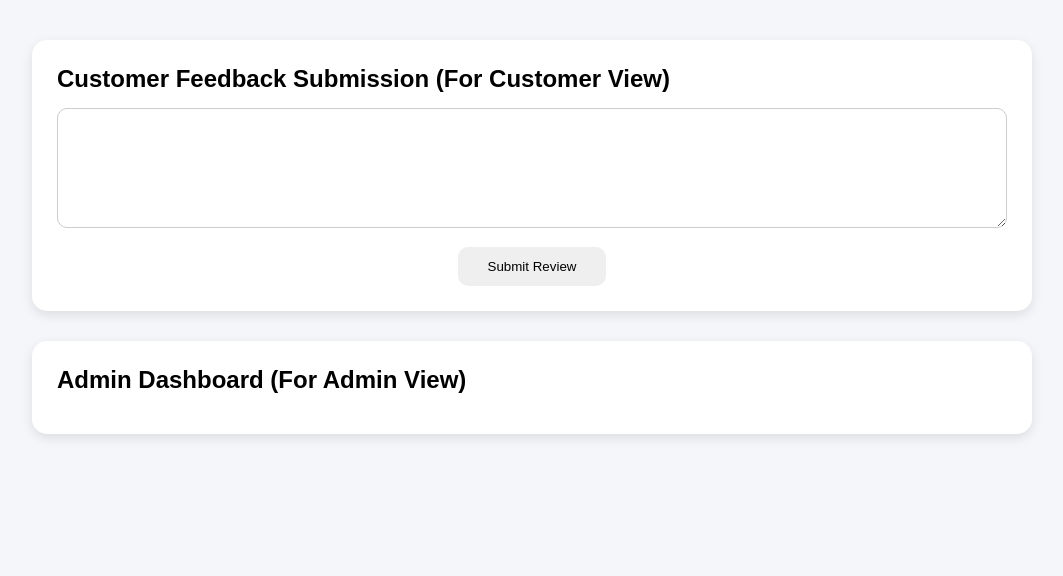
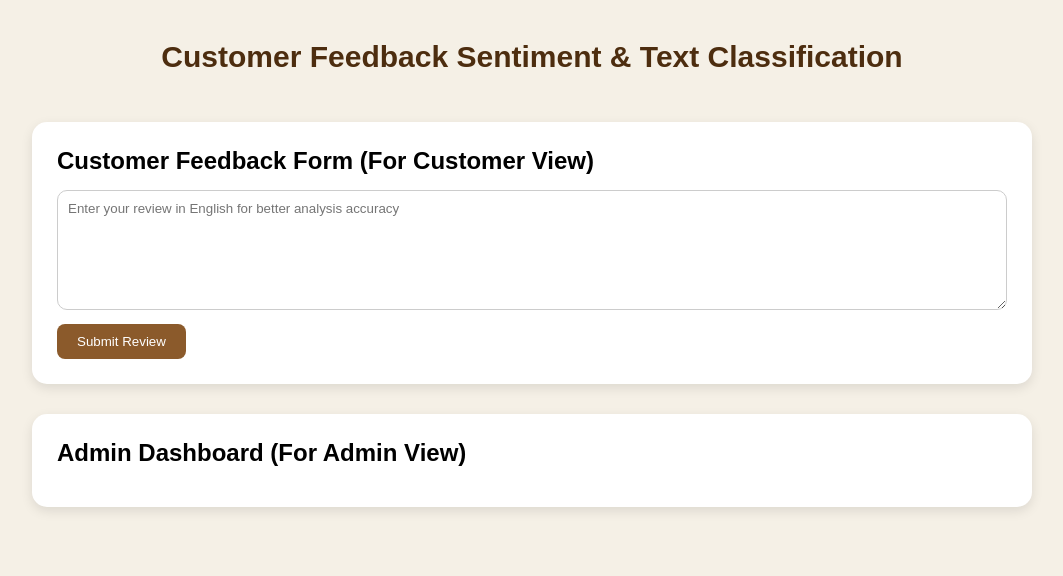
Before and after one commit to freaahhh/GROUP_PROJECT_649, a Flask app: page / in a window 1280 px wide. Shown: the top 576 px of the page, without its empty margins (108-1171 px from the left). Run offline with Flask 3, Linux system fonts and the light colour scheme.

Commit message:
Completed

```diff
--- a/main.py
+++ b/main.py
@@ -1,17 +1,19 @@
 from flask import Flask, render_template, request
 import pandas as pd
 import os
-
-from vaderSentiment.vaderSentiment import SentimentIntensityAnalyzer
 
 from sklearn.feature_extraction.text import TfidfVectorizer
 from sklearn.naive_bayes import MultinomialNB
 from sklearn.pipeline import make_pipeline
 
+from vaderSentiment.vaderSentiment import SentimentIntensityAnalyzer
+from deep_translator import GoogleTranslator
+from langdetect import detect
+
 app = Flask(__name__)
 
 # ==========================
-# SENTIMENT ANALYSIS
+# SENTIMENT ANALYSIS (VADER)
 # ==========================
 
 analyzer = SentimentIntensityAnalyzer()
@@ -25,6 +27,27 @@ def analyze_vader(text):
         return "Negative"
     else:
         return "Neutral"
+
+# ==========================
+# TRANSLATION + LANGUAGE CHECK
+# ==========================
+
+def is_english(text):
+    try:
+        return detect(text) == "en"
+    except:
+        return False
+
+def translate_to_english(text):
+    return GoogleTranslator(source='auto', target='en').translate(text)
+
+def preprocess_text(text):
+    text = text.strip()
+
+    if is_english(text):
+        return text
+    else:
+        return translate_to_english(text)
 
 # ==========================
 # TRAIN ML MODEL
@@ -55,7 +78,7 @@ if not os.path.exists("submitted_reviews.csv"):
     ).to_csv("submitted_reviews.csv", index=False)
 
 # ==========================
-# HOME PAGE
+# HOME ROUTE
 # ==========================
 
 @app.route("/", methods=["GET", "POST"])
@@ -63,11 +86,16 @@ def home():
 
     if request.method == "POST":
 
-        review = request.form["review"]
+        review = request.form["review"].strip()
 
-        sentiment = analyze_vader(review)
-        category = classify_text(review)
+        # preprocess (language handling)
+        translated_review = preprocess_text(review)
 
+        # NLP processing
+        sentiment = analyze_vader(translated_review)
+        category = classify_text(translated_review)
+
+        # save to CSV
         new_row = pd.DataFrame({
             "Review": [review],
             "Sentiment": [sentiment],
@@ -78,9 +106,11 @@ def home():
             "submitted_reviews.csv",
             mode="a",
             header=False,
-            index=False
+            index=False,
+            encoding="utf-8"
         )
 
+    # admin dashboard data
     admin_data = pd.read_csv("submitted_reviews.csv")
 
     return render_template(
@@ -88,5 +118,9 @@ def home():
         admin_data=admin_data.to_dict("records")
     )
 
+# ==========================
+# RUN APP
+# ==========================
+
 if __name__ == "__main__":
     app.run(debug=True)
--- a/templates/index.html
+++ b/templates/index.html
@@ -2,7 +2,7 @@
 <html>
 
 <head>
-    <title>Cafe Review Analysis System</title>
+    <title>Kafféa: Customer Feedback Sentiment & Text Classification</title>
 
     <style>
         * {
@@ -13,7 +13,7 @@
         }
 
         body {
-            background: #f4f6f9;
+            background: #f5f0e6;
             padding: 40px;
         }
 
@@ -30,6 +30,14 @@
             margin-bottom: 30px;
         }
 
+        .title_body {
+            text-align: center;
+            font-size: 30px;
+            font-weight: bold;
+            margin-bottom: 30px;
+            color: #4d2d0f;
+        }
+
         h2 {
             margin-bottom: 15px;
         }
@@ -43,18 +51,23 @@
         }
 
         button {
-            margin-top: 15px;
-            display: block;
-            margin-left: auto;
-            margin-right: auto;
-            padding: 12px 30px;
+            margin-top: 10px;
+            padding: 10px 20px;
+            cursor: pointer;
+            background-color: #8B5A2B;
+            color: white;
             border: none;
-            border-radius: 10px;
-            cursor: pointer;
+            border-radius: 8px;
+            transition: 0.3s;
+        }
+
+        button:hover {
+            background-color: #6F4421;
         }
 
         .review-card {
-            background: #f8f8f8;
+            background: #f7f1d4;
+            border-left: 5px solid #8B5A2B;
             padding: 15px;
             border-radius: 10px;
             margin-top: 15px;
@@ -70,21 +83,21 @@
 
     <div class="container">
 
+        <h1 class="title_body"> Customer Feedback Sentiment & Text Classification</h1></br>
+
         <!-- CUSTOMER VIEW -->
 
         <div class="card">
 
-            <h2>Customer Feedback Submission (For Customer View)</h2>
+            <h2>Customer Feedback Form (For Customer View)</h2>
 
-            <form method="POST">
-
-                <textarea name="review" placeholder="Enter your review..." required>
-            </textarea>
+            <form method="POST" onsubmit="return validateReview()">
+                <textarea name="review" placeholder="Enter your review in English for better analysis accuracy"
+                    required></textarea>
 
                 <button type="submit">
                     Submit Review
                 </button>
-
             </form>
 
         </div>
@@ -125,3 +138,34 @@
 </body>
 
 </html>
+
+
+<!-- If Customer Submimt Wrong Format in The Form-->
+<script>
+    function validateReview() {
+
+        let review = document.querySelector("textarea[name='review']").value.trim();
+
+        let wordCount = review.split(/\s+/).length;
+
+        // empty check
+        if (review.length === 0) {
+            alert("Please enter a review.");
+            return false;
+        }
+
+        // too short check
+        if (wordCount < 3) {
+            alert("Please enter at least 3 words.");
+            return false;
+        }
+
+        // reject question patterns
+        if (review.includes("?")) {
+            alert("Please enter a customer review, not a question.");
+            return false;
+        }
+
+        return true; // allow submit
+    }
+</script>
```
Also changed, not shown: README.md.
